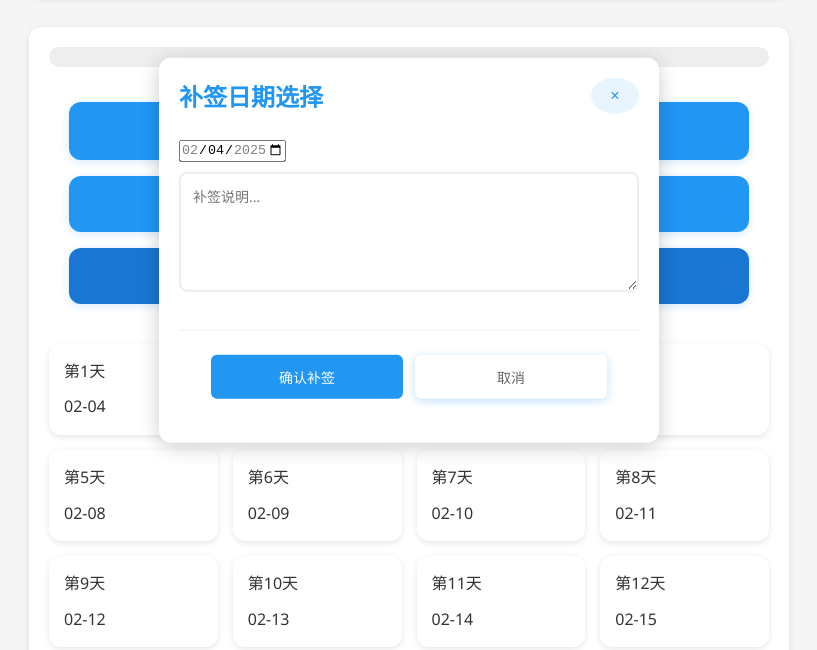
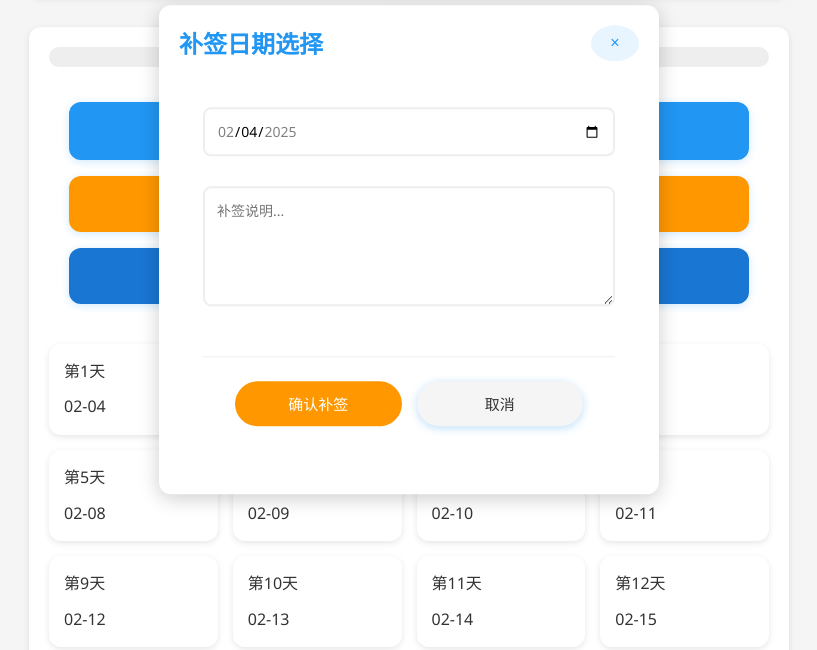
Before and after one commit to FishWY/study, a plain HTML site: page index.html in a window 1280 px wide. Both pictures are taken after a click on the button "补签". Shown: the part 150-800 px from the top of the page, without its empty margins (231-1048 px from the left). Drawn offline with nearby package versions, Linux system fonts and the light colour scheme.

Commit message:
Update styles.css

```diff
--- a/styles.css
+++ b/styles.css
@@ -834,3 +834,97 @@ textarea:focus {
     content: "✏️";
     font-size: 18px;
 }
+/* 补签按钮样式 */
+.button-container button.make-up-btn {
+    background: #FF9800; /* 使用警告色以区分普通打卡 */
+}
+
+.button-container button.make-up-btn::before {
+    content: "📝"; /* 添加补签图标 */
+    font-size: 18px;
+}
+
+/* 补签模态框样式 */
+.make-up-content {
+    padding: 24px;
+    display: flex;
+    flex-direction: column;
+    gap: 20px;
+}
+
+/* 补签日期选择器样式 */
+.make-up-content input[type="date"] {
+    width: 100%;
+    padding: 12px;
+    border: 2px solid #eee;
+    border-radius: 8px;
+    font-family: inherit;
+    font-size: 14px;
+    transition: border-color 0.3s ease;
+}
+
+.make-up-content input[type="date"]:focus {
+    outline: none;
+    border-color: var(--primary-color);
+}
+
+/* 补签说明文本框样式 */
+.make-up-content textarea {
+    width: 100%;
+    min-height: 100px;
+    padding: 12px;
+    border: 2px solid #eee;
+    border-radius: 8px;
+    resize: vertical;
+    font-family: inherit;
+    font-size: 14px;
+    transition: border-color 0.3s ease;
+}
+
+.make-up-content textarea:focus {
+    outline: none;
+    border-color: var(--primary-color);
+}
+
+/* 补签模态框按钮样式 */
+.make-up-content .modal-buttons {
+    display: flex;
+    gap: 15px;
+    margin-top: 20px;
+}
+
+.make-up-content .modal-buttons button {
+    flex: 1;
+    padding: 12px 24px;
+    border-radius: 25px;
+    border: none;
+    font-size: 15px;
+    font-weight: 500;
+    cursor: pointer;
+    transition: all 0.3s ease;
+}
+
+.make-up-content .save-btn {
+    background: #FF9800;
+    color: white;
+}
+
+.make-up-content .close-btn {
+    background: #f5f5f5;
+    color: var(--text-primary);
+}
+
+/* 移动端适配 */
+@media (max-width: 600px) {
+    .make-up-content {
+        padding: 16px;
+    }
+
+    .make-up-content .modal-buttons {
+        flex-direction: column;
+    }
+
+    .make-up-content .modal-buttons button {
+        width: 100%;
+    }
+}
```
